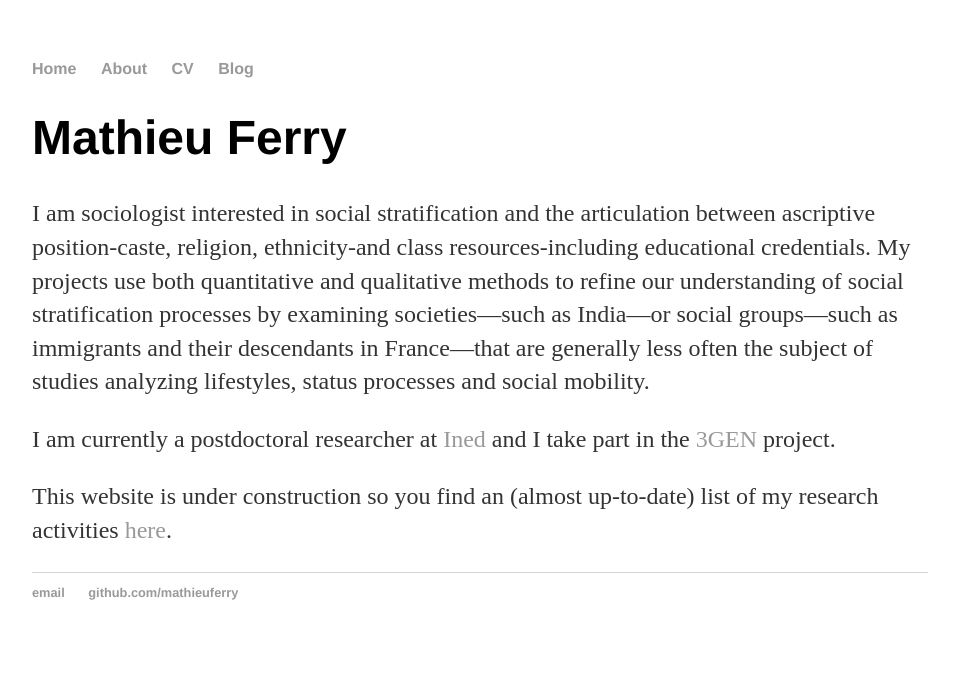
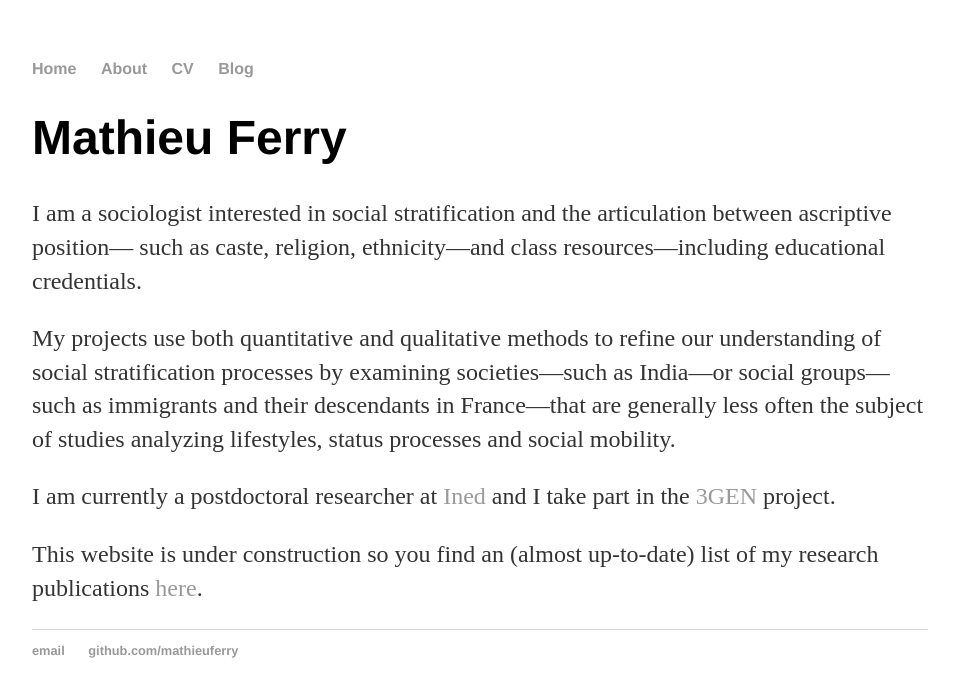
Before and after one commit to MathieuFerry/mathieuferry.github.io, a Jekyll site: the page built from index.html, in a window 1280 px wide. Shown: the top 697 px of the page, without its empty margins (160-1114 px from the left). Built offline with Jekyll 4.4.1, drawn with Linux system fonts in a browser that asks for light colours.

Commit message:
Update index.html

```diff
--- a/index.html
+++ b/index.html
@@ -4,9 +4,12 @@ title: Mathieu Ferry
 ---
 <div class="blurb">
 	<h1>Mathieu Ferry</h1>
-	<p>I am sociologist interested in social stratification and the articulation between ascriptive position-caste, religion, ethnicity-and class resources-including educational credentials.
-		My projects use both quantitative and qualitative methods to refine our understanding of social stratification processes by examining societies—such as India—or social groups—such as immigrants and their descendants in France—that are generally less often the subject of studies analyzing lifestyles, status processes and social mobility.</p>
+	<p>I am a sociologist interested in social stratification and the articulation between ascriptive position— such as caste, religion, ethnicity—and class resources—including educational credentials.</p>
+
+	<p>My projects use both quantitative and qualitative methods to refine our understanding of social stratification processes by examining societies—such as India—or social groups—such as immigrants and their descendants in France—that are generally less often the subject of studies analyzing lifestyles, status processes and social mobility.</p>
+
 	<p>I am currently a postdoctoral researcher at <a href="https://www.ined.fr/">Ined</a> and I take part in the <a href="https://3gen.site.ined.fr/">3GEN</a> project.</p>
-	<p>This website is under construction so you find an (almost up-to-date) list of my research activities <a href="https://www.sciencespo.fr/osc/fr/node/1849.html">here</a>.</p>
+
+	<p>This website is under construction so you find an (almost up-to-date) list of my research publications <a href="https://www.sciencespo.fr/osc/fr/node/1849.html">here</a>.</p>
 
 </div><!-- /.blurb -->
```
